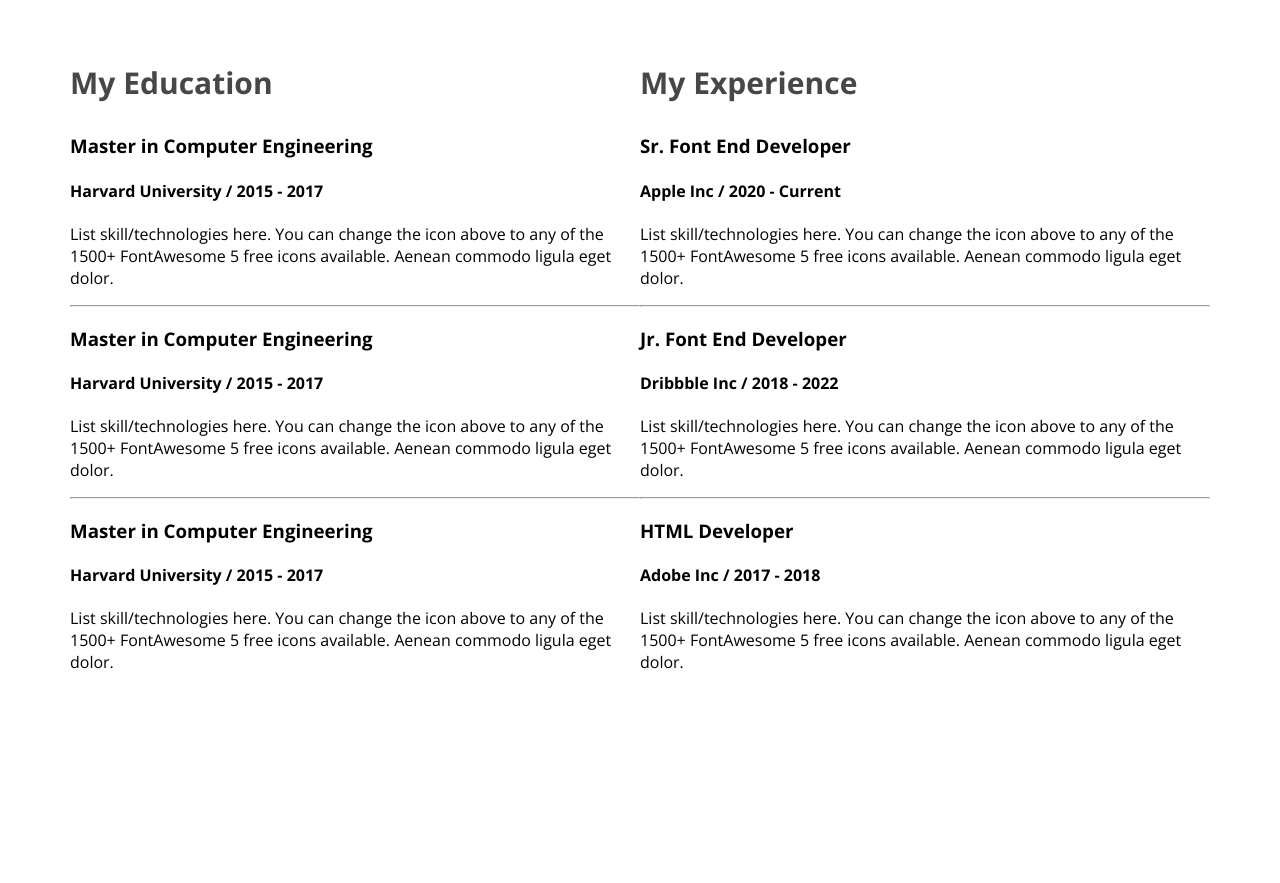
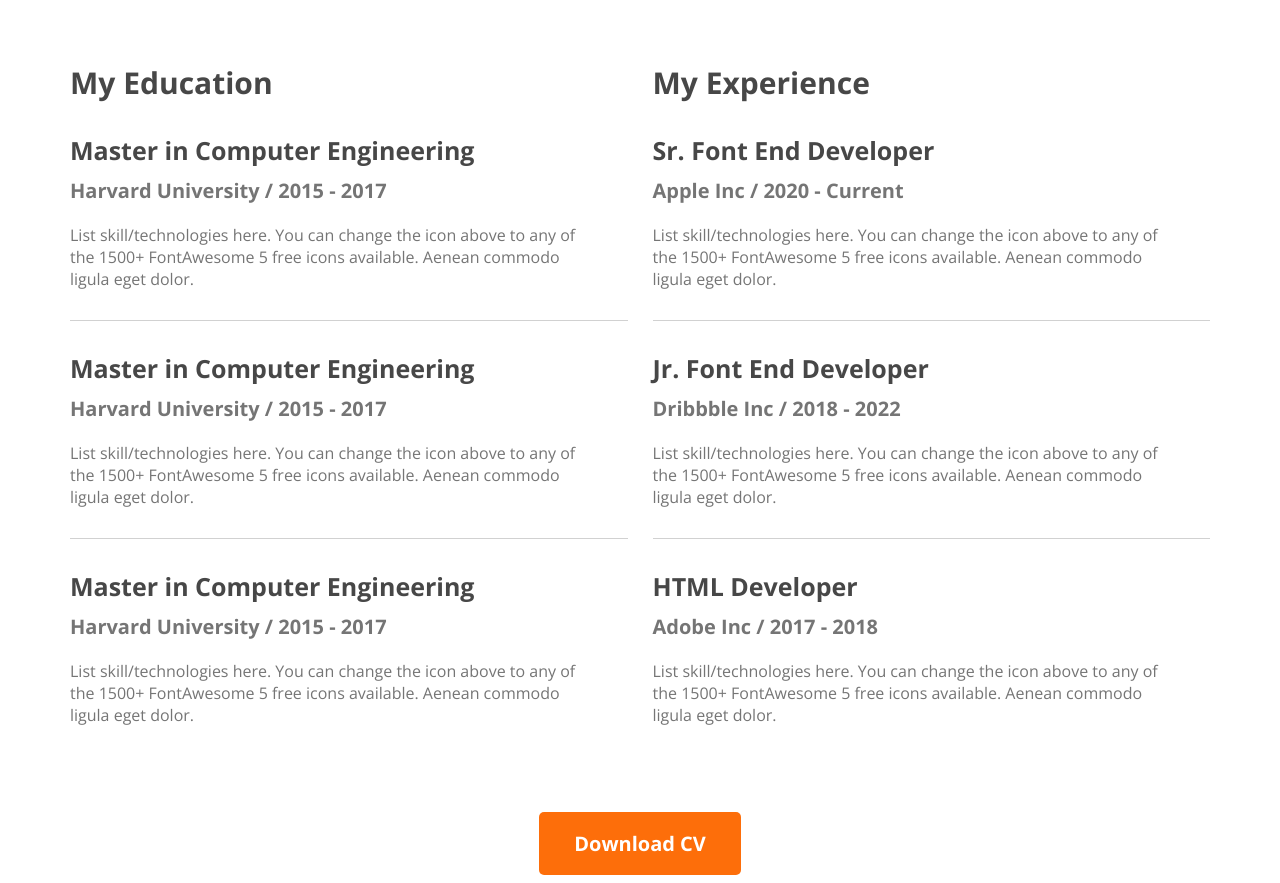
Before and after one commit to rahman-musfiqur321/web-developer-portfolio, a plain HTML site: page index.html in a window 1280 px wide. Shown: the part 2445-3328 px from the top of the page. Before the commit the page ends 3142 px from the top, so only its background shows below. Drawn offline with nearby package versions, Linux system fonts and the light colour scheme.

Commit message:
finished the resume section

```diff
--- a/index.html
+++ b/index.html
@@ -120,16 +120,16 @@
                         <p class="resume-item-description">List skill/technologies here. You can change the icon above
                             to any of the 1500+ FontAwesome 5 free icons available. Aenean commodo ligula eget dolor.
                         </p>
-                        <hr>
                     </div>
+                    <hr>
                     <div class="resume-item">
                         <h3 class="resume-item-title">Master in Computer Engineering</h3>
                         <h4 class="resume-item-institute">Harvard University / 2015 - 2017</h4>
                         <p class="resume-item-description">List skill/technologies here. You can change the icon above
                             to any of the 1500+ FontAwesome 5 free icons available. Aenean commodo ligula eget dolor.
                         </p>
-                        <hr>
                     </div>
+                    <hr>
                     <div class="resume-item">
                         <h3 class="resume-item-title">Master in Computer Engineering</h3>
                         <h4 class="resume-item-institute">Harvard University / 2015 - 2017</h4>
@@ -146,16 +146,16 @@
                         <p class="resume-item-description">List skill/technologies here. You can change the icon above
                             to any of the 1500+ FontAwesome 5 free icons available. Aenean commodo ligula eget dolor.
                         </p>
-                        <hr>
                     </div>
+                    <hr>
                     <div class="resume-item">
                         <h3 class="resume-item-title">Jr. Font End Developer</h3>
                         <h4 class="resume-item-institute">Dribbble Inc / 2018 - 2022</h4>
                         <p class="resume-item-description">List skill/technologies here. You can change the icon above
                             to any of the 1500+ FontAwesome 5 free icons available. Aenean commodo ligula eget dolor.
                         </p>
-                        <hr>
                     </div>
+                    <hr>
                     <div class="resume-item">
                         <h3 class="resume-item-title">HTML Developer</h3>
                         <h4 class="resume-item-institute">Adobe Inc / 2017 - 2018</h4>
@@ -165,6 +165,9 @@
                     </div>
                 </div>
             </div>
+            <div class="download-cv">
+                <button class="btn-primary">Download CV</button>
+            </div>
         </section>
     </main>
     <footer></footer>
--- a/styles/portfolio.css
+++ b/styles/portfolio.css
@@ -169,10 +169,44 @@ main section {
 /* resume section styles  */
 .resume-container {
     display: flex;
-    /* justify-content: space-around; */
+    gap: 25px;
 }
 
 .resume-column-title {
     color: #474747;
     font-size: 30px;
 }
+
+.resume-item {
+    padding-right: 47px;
+}
+
+.resume-item-title {
+    color: #474747;
+    font-size: 25px;
+    margin-bottom: 10px;
+}
+
+.resume-item-institute {
+    color: #757575;
+    font-size: 20px;
+    margin-top: 0;
+    margin-bottom: 20px;
+}
+
+.resume-item-description {
+    color: #757575;
+    font-size: 16px;
+}
+
+.resume-container hr {
+    margin: 30px 0;
+    background-color: #D1D1D1;
+    border: none;
+    height: 1px;
+}
+
+.download-cv {
+    text-align: center;
+    margin-top: 70px;
+}
```
